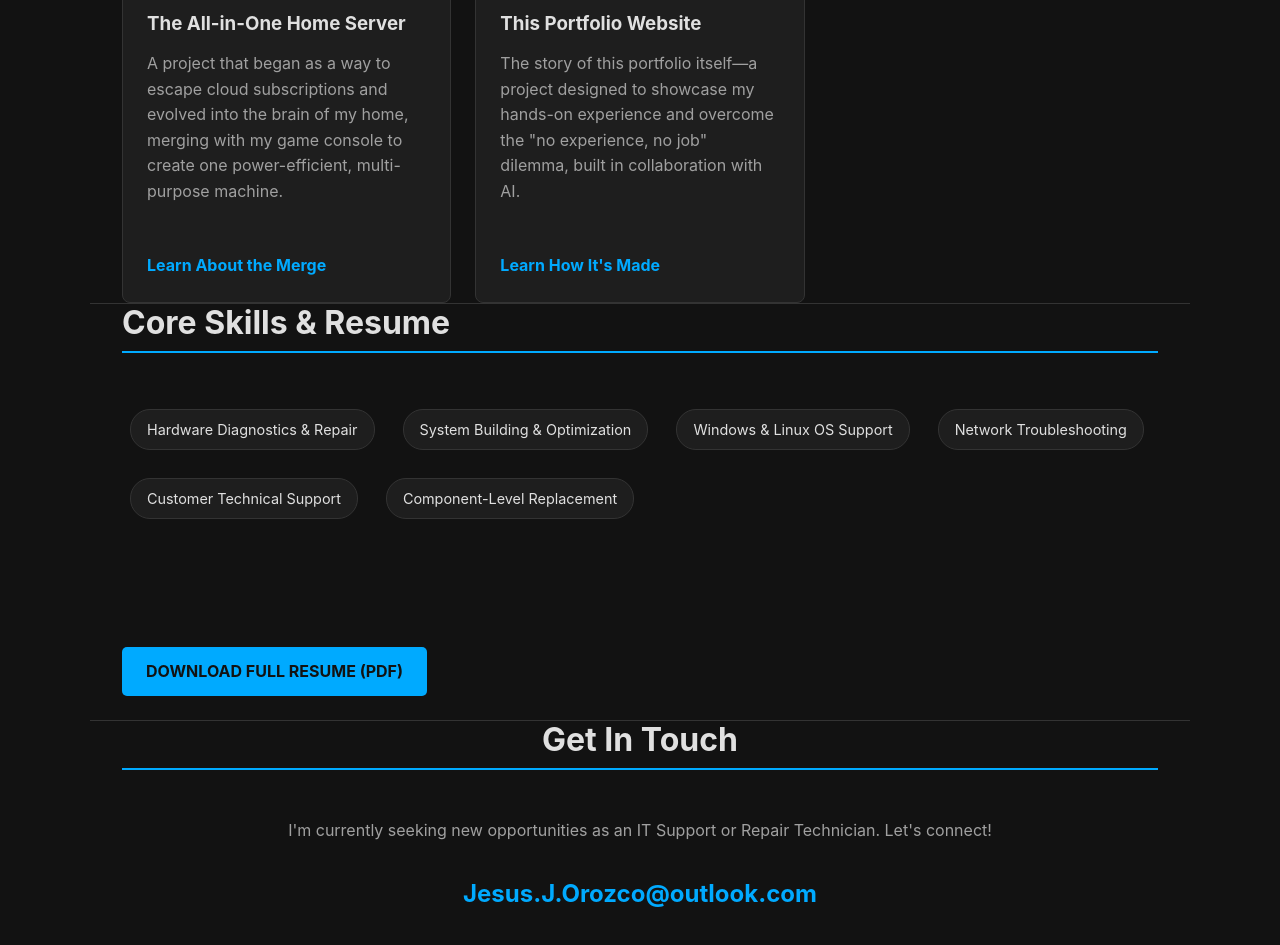
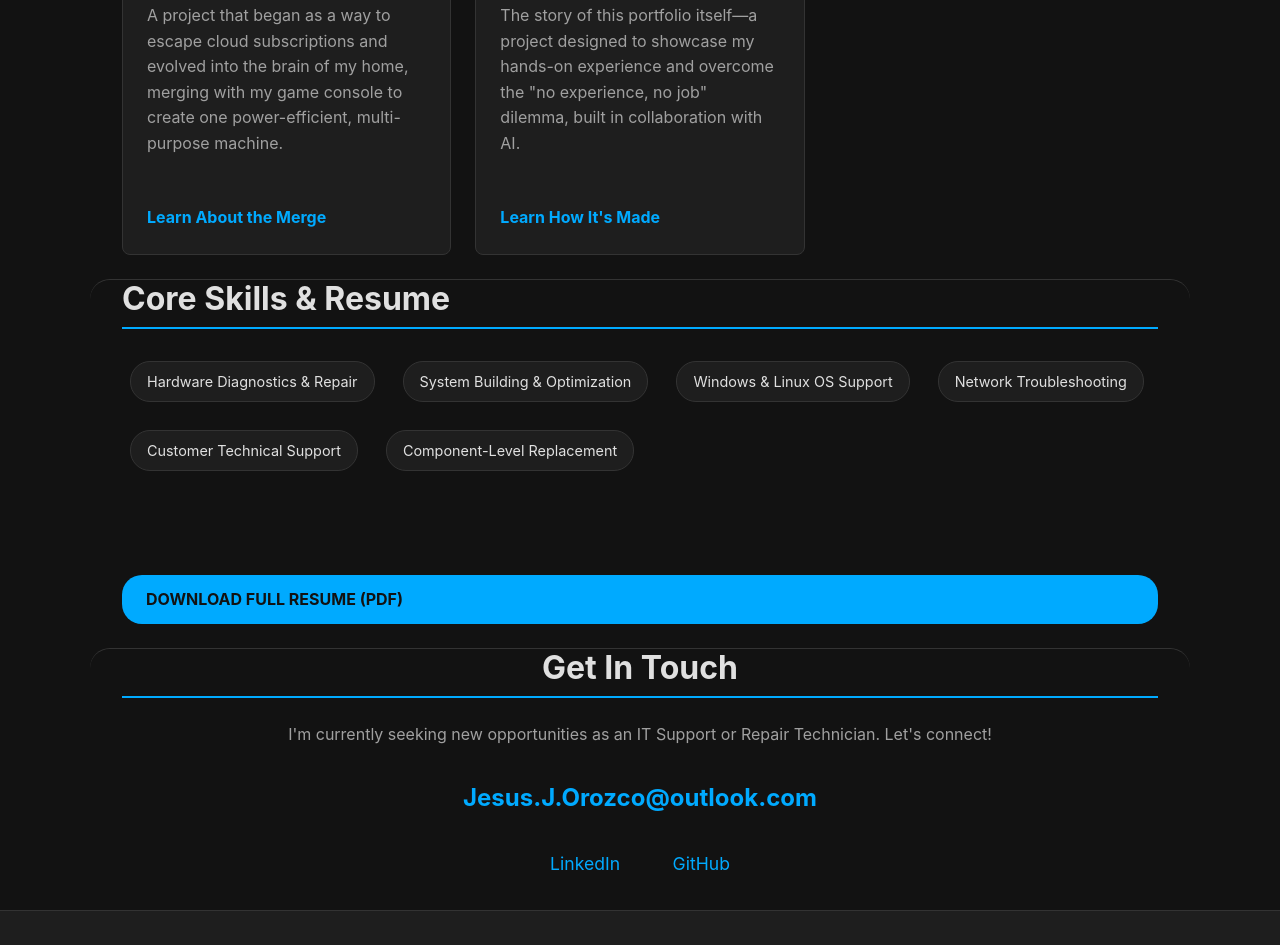
Before and after one commit to xGZeusx/Technical_Portfolio_and_Documentation_Blog, a plain HTML site: page index.html in a window 1280 px wide. Shown: the part 1215-2160 px from the top of the page. Drawn offline with Linux system fonts and the light colour scheme; a script that the page names is missing.

Commit message:
Add files via upload

```diff
--- a/index.html
+++ b/index.html
@@ -4,7 +4,7 @@
     <meta charset="UTF-8">
     <meta name="viewport" content="width=device-width, initial-scale=1.0">
 
-    <title>Jesus Javier Orozco Corona - IT Support & Repair Technician</title>
+    <title>Jesus Orozco - Portfolio</title>
 
     <meta name="description" content="The professional portfolio of Jesus Javier Orozco Corona, an IT Support Specialist with a passion for troubleshooting, system optimization, and technology.">
 
@@ -18,7 +18,7 @@
             <p class="tagline">IT Support | Repair Technician</p>
             <nav>
                 <ul>
-                   <!-- <li><a href="#about">About</a></li> -->
+                    <!--<li><a href="#about">About</a></li>-->
                     <!--<li><a href="#projects">Projects</a></li>-->
                     <!--<li><a href="#skills">Skills</a></li>-->
                     <!--<li><a href="#contact">Contact</a></li>-->
@@ -31,7 +31,7 @@
         <section id="hero" class="container">
             <h2>Detail-Oriented IT Professional Solving Problems with Precision and Curiosity.</h2>
             <p>I build, repair, and optimize the technology that powers our daily lives, from individual components to cohesive systems.</p>
-         <!--   <a href="#projects" class="cta-button">See My Work</a> -->
+            <!--<a href="#projects" class="cta-button">See My Work</a>-->
         </section>
 
         <section id="about" class="container">
@@ -105,6 +105,7 @@
 
             <div class="social-links">
                 <a href="https://www.linkedin.com/in/orozco-jesus">LinkedIn</a>
+                <a href="https://github.com/xGZeusx">GitHub</a>
             </div>
         </section>
     </main>
--- a/style.css
+++ b/style.css
@@ -20,21 +20,6 @@ body {
     color: var(--text-color);
     line-height: 1.6;
     scroll-behavior: smooth;
-    height: 100vh;
-    overflow-y: scroll;
-
-    /* 1. Set the scroll snap behavior for the container */
-    scroll-snap-type: y mandatory;
-
-    /* Add smooth scrolling animation */
-    scroll-behavior: smooth;
-
-    /* Keep existing body styles (font, color, background, etc.) */
-    margin: 0;
-    font-family: -apple-system, BlinkMacSystemFont, "Segoe UI", Roboto, Helvetica, Arial, sans-serif;
-    background-color: var(--dark-bg);
-    color: var(--text-color);
-    line-height: 1.6;
 }
 
 img {
@@ -58,7 +43,7 @@ h2 {
     font-size: 2rem;
     border-bottom: 2px solid var(--primary-color);
     padding-bottom: 0.5rem;
-    margin-bottom: 3rem;
+    margin-bottom: 1.5rem;
 }
 
 p {
@@ -84,8 +69,10 @@ a:hover {
 }
 
 section {
-    padding: 4rem 0;
     border-top: 1px solid var(--border-color);
+    border-radius: 20px;
+    margin-bottom: 3rem;
+    margin-top: 3rem;
 }
 
 /* --- Header & Navigation --- */
@@ -147,6 +134,8 @@ nav a:hover {
     display: grid;
     grid-template-columns: repeat(auto-fit, minmax(300px, 1fr));
     gap: 1.5rem;
+    margin-top: 1.5rem;
+    margin-bottom: 1.5rem;
 }
 
 .project-card {
@@ -214,16 +203,19 @@ nav a:hover {
 
 /* --- Components (Buttons, etc.) --- */
 .cta-button {
-    display: inline-block;
+    display: flex;
+    justify-self: center;
     background-color: var(--primary-color);
     color: var(--dark-bg);
     padding: 0.75rem 1.5rem;
-    border-radius: 5px;
+    border-radius: 20px;
     font-weight: bold;
     text-transform: uppercase;
     transition: background-color 0.3s ease;
-    margin-top: 1.5rem;
-    margin-bottom: 1.5rem;
+    margin: 1.5rem auto;      /* centers in normal flow */
+    width: auto;              /* avoid stretching */
+    max-width: 100%;
+    white-space: nowrap;      /* prevent button text from wrapping */
 }
 
 .cta-button:hover {
```
Also changed, not shown: MyProjects/Website_Hosting/project-website-hosting.html (+1 -1 lines), 1 other file.
